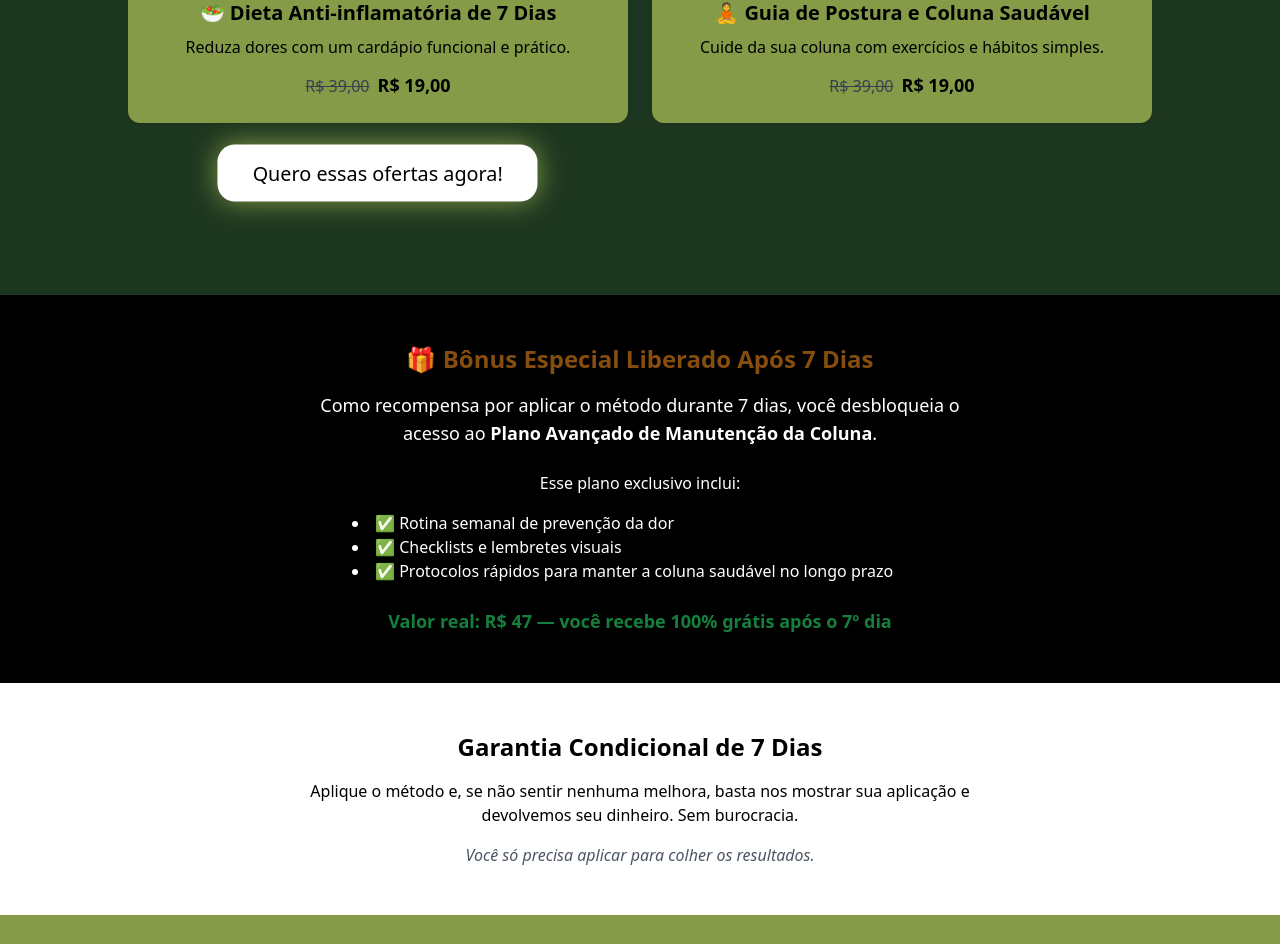
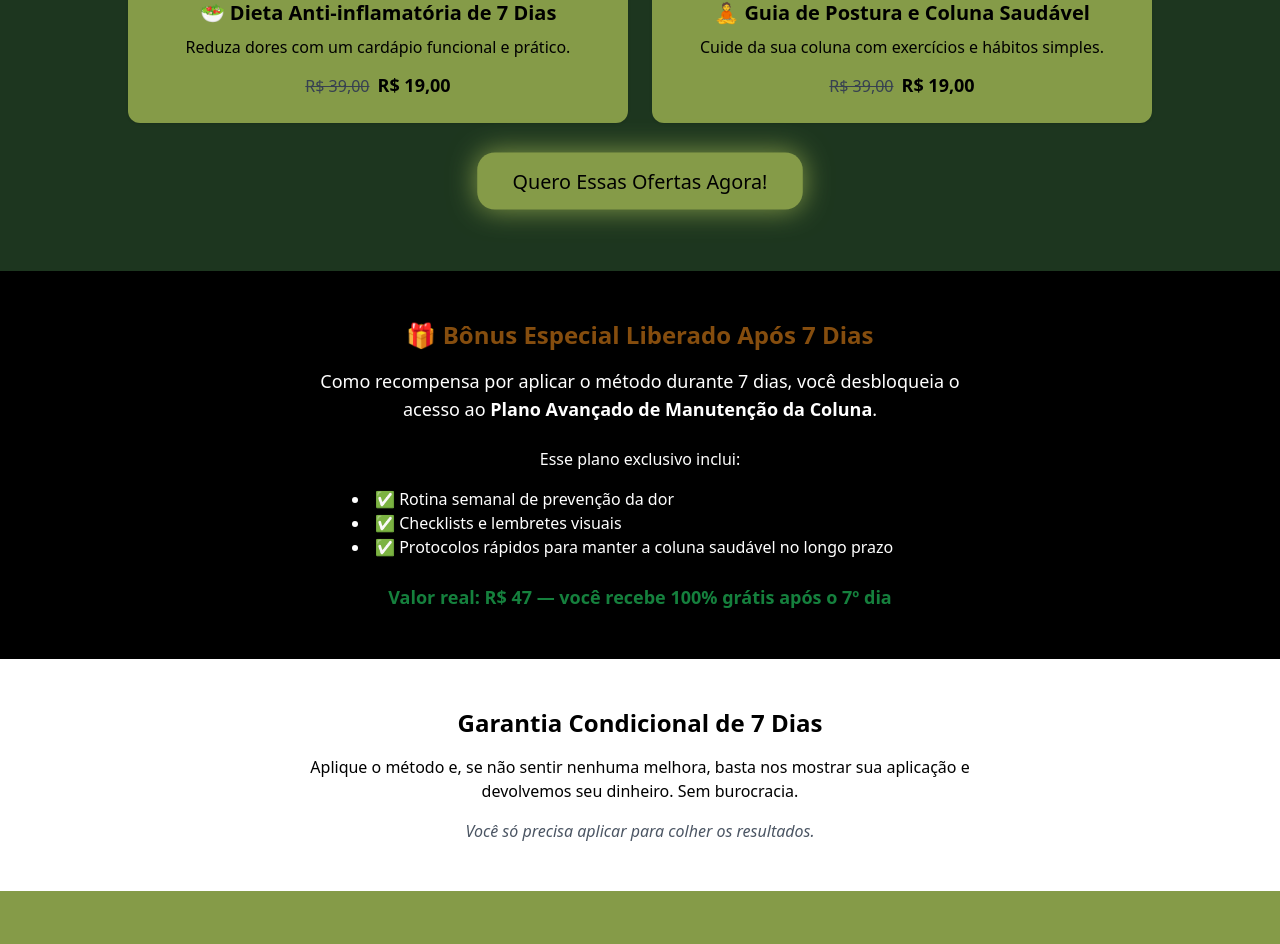
Before and after one commit to squad-member/site-dor-nas-costas, a React (Vite) app: page / in a window 1280 px wide. Shown: the part 3367-4311 px from the top of the page. Built offline with nearby package versions, Linux system fonts and the light colour scheme.

Commit message:
link hotmart adicionado

```diff
--- a/src/App.jsx
+++ b/src/App.jsx
@@ -203,7 +203,7 @@ animation: pulse-heart 1.2s infinite;
 }
 `}</style>
 
-      {/* Seção - Ofertas Promocionais */}
+  {/* Seção - Ofertas Promocionais */}
 <section className="bg-[#1D361F] text-white py-16 px-6 text-center">
   <h2 className="text-3xl md:text-4xl font-extrabold mb-6">🎁 Ofertas Promocionais por Tempo Limitado</h2>
   <p className="text-lg max-w-3xl mx-auto mb-10">Compre agora e ganhe acesso imediato no seu e-mail!</p>
@@ -224,12 +224,12 @@ animation: pulse-heart 1.2s infinite;
         <span className="text-lg font-bold">R$ 19,00</span>
       </p>
     </div>
-    <a href="#final-cta" rel="noopener noreferrer">
-      <button className="animate-pulse-heart bg-white text-black px-8 py-3 rounded-2xl text-lg shadow hover:bg-[#859B48] hover:text-white transition-all">
-        Quero essas ofertas agora!
-      </button>
-    </a>
   </div>
+  <a href="#finalcta" rel="noopener noreferrer">
+    <button className="bg-[#859B48] text-black px-8 py-3 rounded-2xl text-lg shadow hover:bg-white animate-pulse-heart">
+      Quero Essas Ofertas Agora!
+    </button>
+  </a>
 </section>
 
 
```
